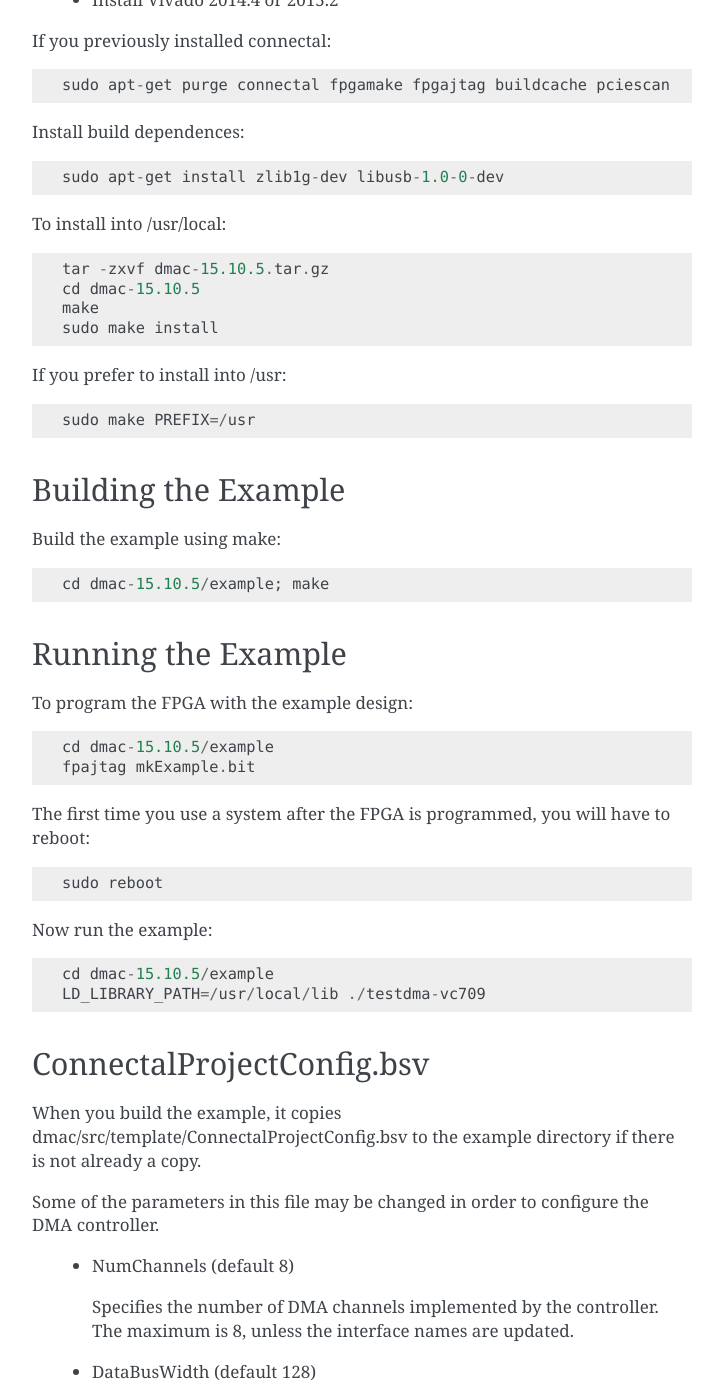
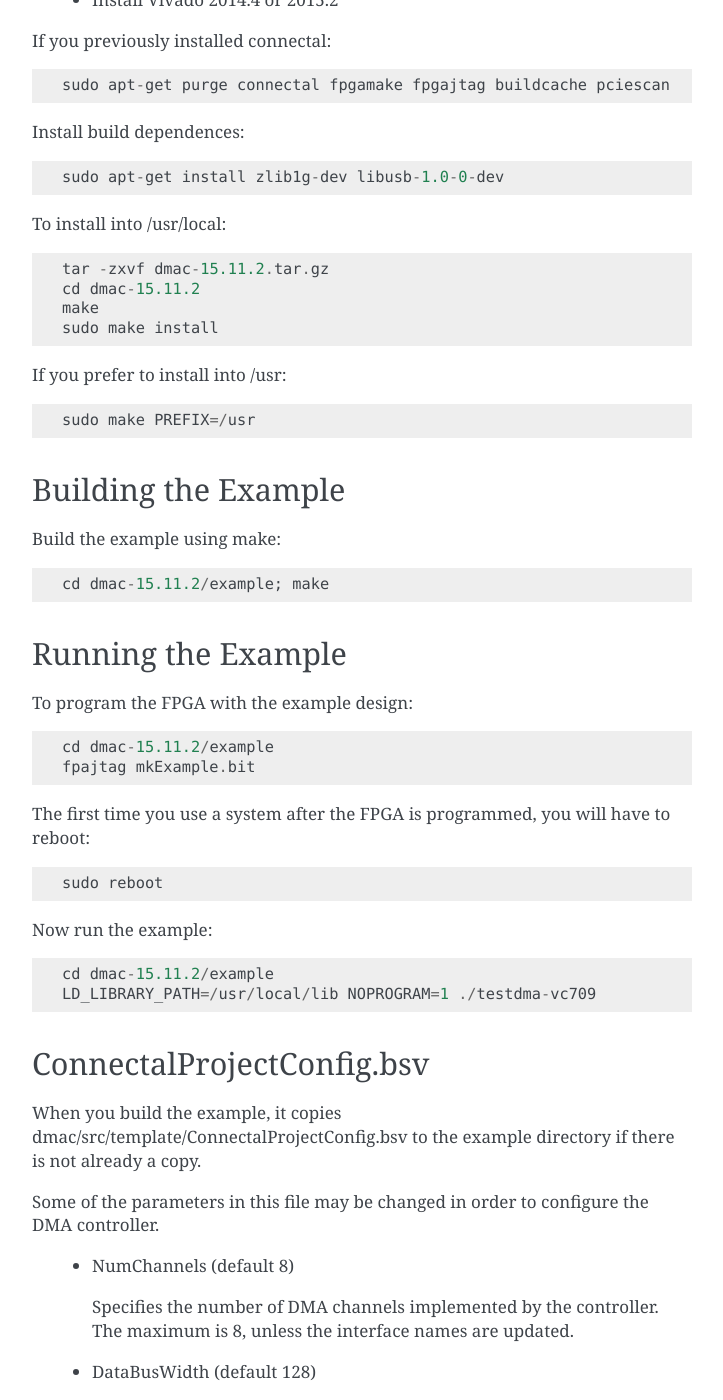
Before and after one commit to cambridgehackers/dmac, a Sphinx documentation site: the page built from doc/source/dmacontroller.rst, in a window 1280 px wide and 1400 px high, scrolled down 1846 px. Shown: the whole window, without its empty margins (388-1111 px from the left). Built offline with Sphinx 7.4.7, drawn with Linux system fonts in a browser that asks for light colours.

Commit message:
updated documentation to version 15.11.2

```diff
--- a/doc/source/dmacontroller.rst
+++ b/doc/source/dmacontroller.rst
@@ -66,8 +66,8 @@
 
 To install into /usr/local::
 
-    tar -zxvf dmac-15.10.5.tar.gz
-    cd dmac-15.10.5
+    tar -zxvf dmac-15.11.2.tar.gz
+    cd dmac-15.11.2
     make
     sudo make install
 
@@ -81,14 +81,14 @@
 
 Build the example using make::
 
-    cd dmac-15.10.5/example; make
+    cd dmac-15.11.2/example; make
 
 Running the Example
 --------------------
 
 To program the FPGA with the example design::
 
-    cd dmac-15.10.5/example
+    cd dmac-15.11.2/example
     fpajtag mkExample.bit
 
 The first time you use a system after the FPGA is programmed, you will have to reboot::
@@ -97,8 +97,8 @@
 
 Now run the example::
 
-    cd dmac-15.10.5/example
-    LD_LIBRARY_PATH=/usr/local/lib ./testdma-vc709
+    cd dmac-15.11.2/example
+    LD_LIBRARY_PATH=/usr/local/lib NOPROGRAM=1 ./testdma-vc709
 
 
 ConnectalProjectConfig.bsv
```
